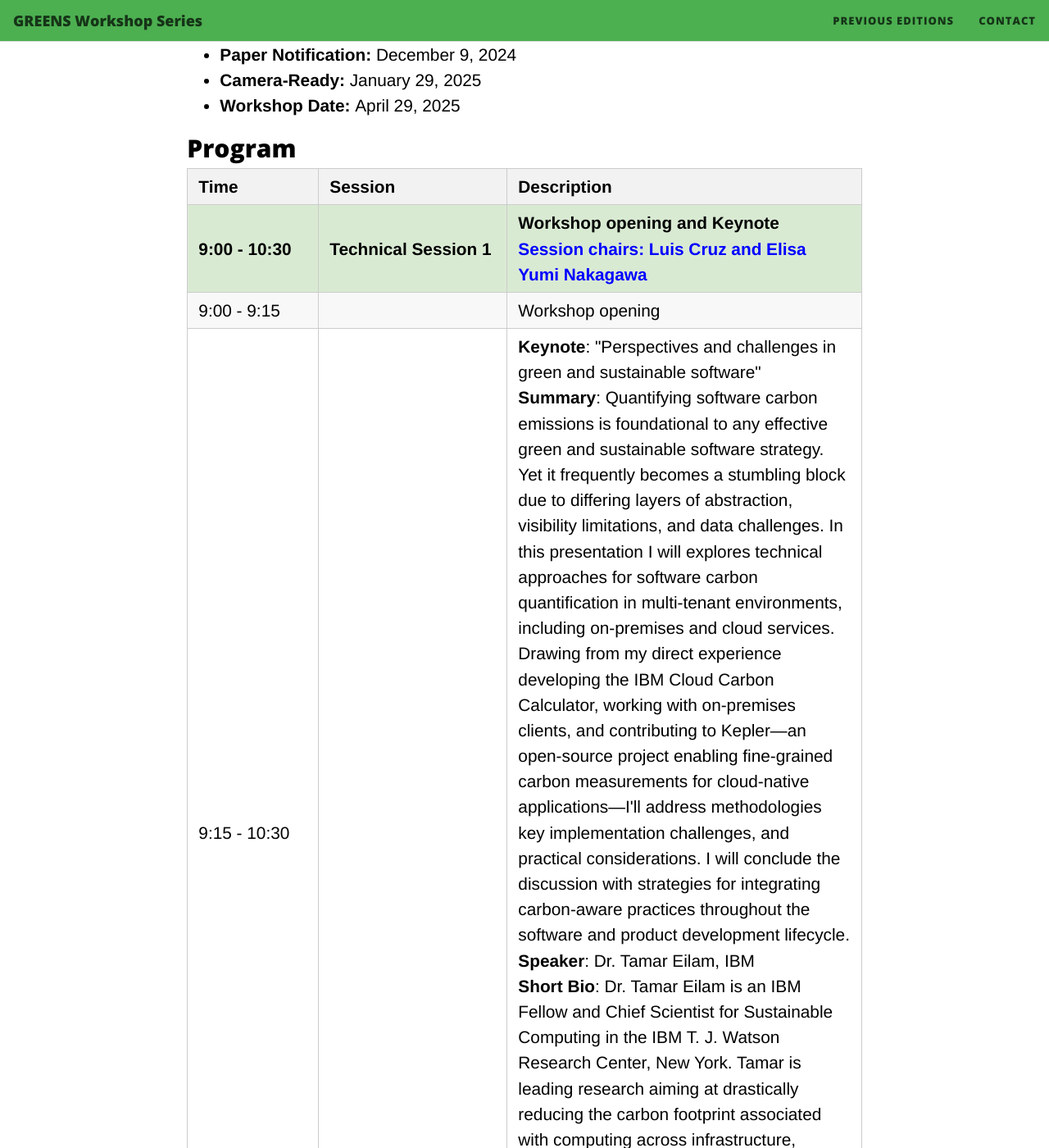
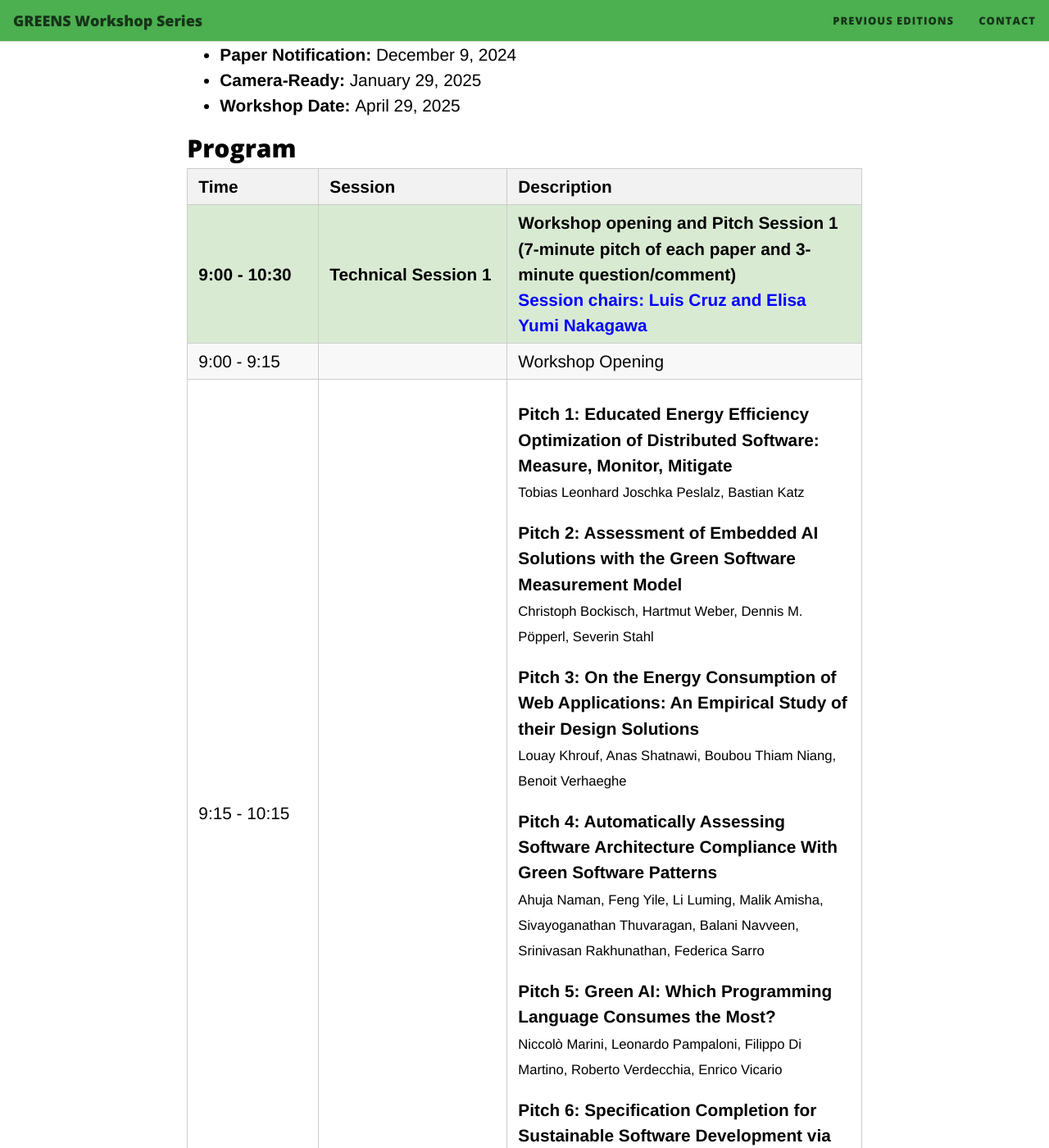
Before and after one commit to greensworkshop/greensworkshop.github.io, a Jekyll site: the page built from index.html, in a window 1280 px wide and 1400 px high, scrolled down 2348 px. Shown: the whole window at 82% size. Built offline with Jekyll 4.4.1, drawn with Linux system fonts in a browser that asks for light colours; nearby versions of some CDN libraries; the list of posts is cut into pages by our own code; some of the changed text lies outside the part shown.

Commit message:
fixed program

```diff
--- a/index.html
+++ b/index.html
@@ -87,42 +87,17 @@ the following topics related to sustainable software systems and green software
       <td data-label="Time"><strong>9:00 - 10:30</strong></td>
       <td data-label="Session"><strong>Technical Session 1</strong></td>
       <td data-label="Description">
-        <strong>Workshop opening and Keynote</strong><br>
+        <strong>Workshop opening and Pitch Session 1 (7-minute pitch of each paper and 3-minute question/comment)</strong><br>
         <strong style="color:blue">Session chairs: Luis Cruz and Elisa Yumi Nakagawa</strong>
       </td>
     </tr>
     <tr>
       <td data-label="Time">9:00 - 9:15</td>
       <td data-label="Session"></td>
-      <td data-label="Description">Workshop opening</td>
+      <td data-label="Description">Workshop Opening</td>
     </tr>
     <tr>
-      <td data-label="Time">9:15 - 10:30</td>
-      <td data-label="Session"></td>
-      <td data-label="Description">
-        <strong>Keynote</strong>: "Perspectives and challenges in green and sustainable software"<br>
-        <strong>Summary</strong>: Quantifying software carbon emissions is foundational to any effective green and sustainable software strategy. Yet it frequently becomes a stumbling block due to differing layers of abstraction, visibility limitations, and data challenges. In this presentation I will explores technical approaches for software carbon quantification in multi-tenant environments, including on-premises and cloud services. Drawing from my direct experience developing the IBM Cloud Carbon Calculator, working with on-premises clients, and contributing to Kepler—an open-source project enabling fine-grained carbon measurements for cloud-native applications—I'll address methodologies key implementation challenges, and practical considerations. I will conclude the discussion with strategies for integrating carbon-aware practices throughout the software and product development lifecycle.<br>
-        <strong>Speaker</strong>: Dr. Tamar Eilam, IBM<br>
-        <strong>Short Bio</strong>: Dr. Tamar Eilam is an IBM Fellow and Chief Scientist for Sustainable Computing in the IBM T. J. Watson Research Center, New York. Tamar is leading research aiming at drastically reducing the carbon footprint associated with computing across infrastructure, systems, and software, data and AI. Tamar complete a Ph.D. degree in Computer Science in the Technion, Israel, in 2000. She joined the IBM T.J. Watson Research Center in New York as a Research Staff Member that same year. She was awarded an IBM Fellow in 2014.
-      </td>
-    </tr>
-    <tr>
-      <td data-label="Time">10:30 - 11:00</td>
-      <td data-label="Session"></td>
-      <td data-label="Description">Coffee break</td>
-    </tr>
-    <tr style="background-color:#d9ead3">
-      <td data-label="Time"><strong>11:00 - 12:30</strong></td>
-      <td data-label="Session">
-        <strong>Technical Session 2</strong><br>
-      </td>
-      <td data-label="Description">
-        <strong>Pitch Session (5-minute pitch of each paper and question/comment filling and posting via Miro)</strong><br>
-        <strong style="color:blue">Session chair: Elisa Yumi Nakagawa</strong>
-      </td>
-    </tr>
-    <tr>
-     <td data-label="Time">11:00 - 12:10</td>
+      <td data-label="Time">9:15 - 10:15</td>
       <td data-label="Session"></td>
       <td data-label="Description">
        <ul style="padding-left: 0px;">
@@ -154,8 +129,30 @@ the following topics related to sustainable software systems and green software
               <strong>Pitch 6: Specification Completion for Sustainable Software Development via Sustainability-Driven Mining</strong><br>
               <small>Mohamed Toufik Ailane, Carolin Rubner, Andreas Rausch</small>
             </li>
-
-          <li style="list-style-type: none; margin-bottom: 20px;">
+        </ul>
+      </td>
+    </tr>
+    <tr>
+      <td data-label="Time">10:30 - 11:00</td>
+      <td data-label="Session"></td>
+      <td data-label="Description">Coffee break</td>
+    </tr>
+    <tr style="background-color:#d9ead3">
+      <td data-label="Time"><strong>11:00 - 12:30</strong></td>
+      <td data-label="Session">
+        <strong>Technical Session 2</strong><br>
+      </td>
+      <td data-label="Description">
+        <strong>Pitch Session 2 (7-minute pitch of each paper and 3-minute question/comment)</strong><br>
+        <strong style="color:blue">Session chair: Elisa Yumi Nakagawa</strong>
+      </td>
+    </tr>
+    <tr>
+     <td data-label="Time">11:00 - 12:20</td>
+     <td data-label="Session"></td>
+     <td data-label="Description">
+        <ul style="padding-left: 0px;">
+          <li style="list-style-type: none; margin-bottom: 20px; margin-top: 20px;">
             <strong>Pitch 7: Generating Energy-efficient code with LLMs</strong><br>
             <small>Tom Cappendijk, Pepijn de Reus, Ana Oprescu</small>
           </li>
```
Also changed, not shown: other parts of index.html (+2 -3 lines), 1 other file. Lines whose indentation alone changed are shown as unchanged.
